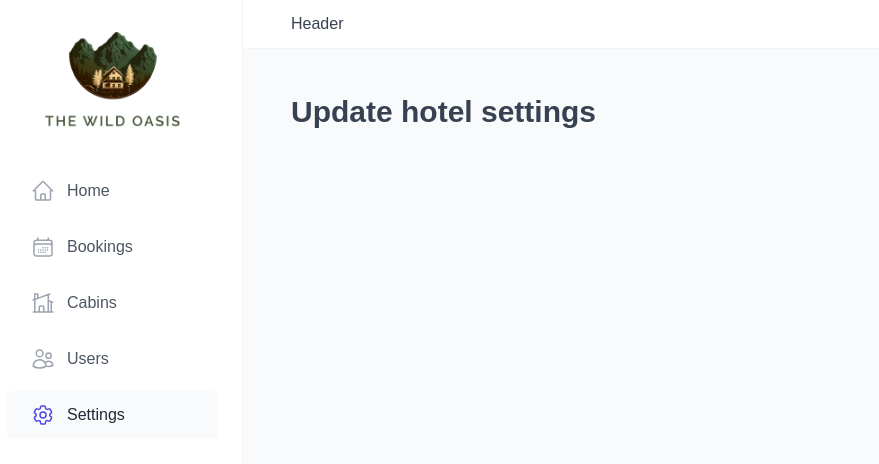
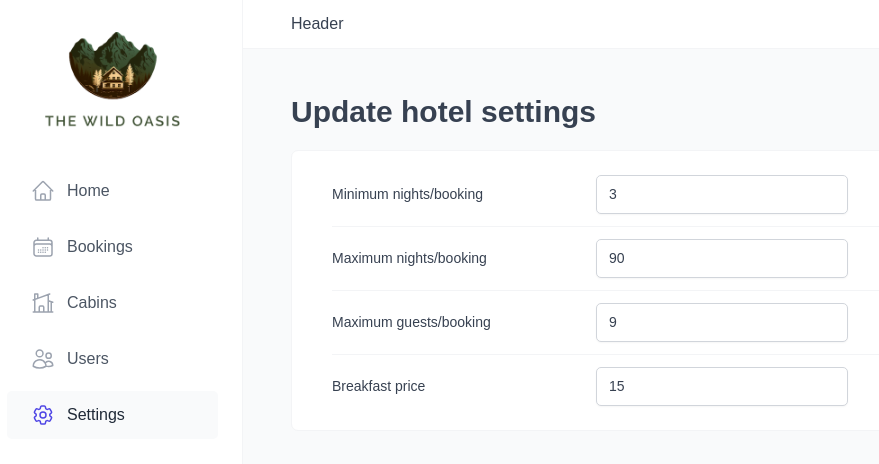
Before and after one commit to Soroush47/the-wild-oasis, a React (Vite) app: page /settings in a window 1280 px wide. Shown: the top 464 px of the page, without its empty margins (17-896 px from the left). Built offline with nearby package versions, Linux system fonts and the light colour scheme; data requests are answered from the project's data file.

Commit message:
Add settings to the project

```diff
--- a/db.json
+++ b/db.json
@@ -193,7 +193,7 @@
   "settings": {
     "minBookingLength": 3,
     "maxBookingLength": 90,
-    "maxGuestsPerBooking": 8,
+    "maxGuestsPerBooking": 9,
     "breakfastPrice": 15
   },
   "bookings": [
--- a/src/features/cabins/CreateCabinForm.tsx
+++ b/src/features/cabins/CreateCabinForm.tsx
@@ -10,7 +10,7 @@ import { zodResolver } from "@hookform/resolvers/zod";
 import FormRow from "../../ui/FormRow";
 import React from "react";
 import { useCreateCabin } from "./useCreateCabin";
-import { useEditCabin } from "./useEditCabin";
+import { useUpdateCabin } from "./useUpdateCabin";
 
 // interface Cabin {
 //     name: string;
@@ -94,11 +94,11 @@ function CreateCabinForm({ cabin, setShowForm }: CreateCabinFormProps) {
     });
 
     const { isCreating, createMutation } = useCreateCabin();
-    const { isEditing, editMutation } = useEditCabin();
+    const { isUpdating, updateMutation } = useUpdateCabin();
 
     const onSubmit = (data: FormData) => {
         cabin
-            ? editMutation(
+            ? updateMutation(
                   {
                       ...data,
                       id: cabin.id,
@@ -124,13 +124,13 @@ function CreateCabinForm({ cabin, setShowForm }: CreateCabinFormProps) {
                     type="text"
                     id="name"
                     {...register("name")}
-                    disabled={cabin ? isEditing : isCreating}
+                    disabled={cabin ? isUpdating : isCreating}
                 />
             </FormRow>
 
             <FormRow label="Max capacity" error={errors?.maxCapacity?.message}>
                 <Input
-                    disabled={cabin ? isEditing : isCreating}
+                    disabled={cabin ? isUpdating : isCreating}
                     type="number"
                     id="maxCapacity"
                     {...register("maxCapacity", { valueAsNumber: true })}
@@ -139,7 +139,7 @@ function CreateCabinForm({ cabin, setShowForm }: CreateCabinFormProps) {
 
             <FormRow label="Regular price" error={errors?.regularPrice?.message}>
                 <Input
-                    disabled={cabin ? isEditing : isCreating}
+                    disabled={cabin ? isUpdating : isCreating}
                     type="number"
                     id="regularPrice"
                     {...register("regularPrice", { valueAsNumber: true })}
@@ -148,7 +148,7 @@ function CreateCabinForm({ cabin, setShowForm }: CreateCabinFormProps) {
 
             <FormRow label="Discount" error={errors?.discount?.message}>
                 <Input
-                    disabled={cabin ? isEditing : isCreating}
+                    disabled={cabin ? isUpdating : isCreating}
                     type="number"
                     id="discount"
                     // defaultValue={0}
@@ -170,7 +170,7 @@ function CreateCabinForm({ cabin, setShowForm }: CreateCabinFormProps) {
 
             <FormRow label="Cabin photo" error={errors?.image?.message}>
                 <FileInput
-                    disabled={cabin ? isEditing : isCreating}
+                    disabled={cabin ? isUpdating : isCreating}
                     id="image"
                     accept="image/*"
                     {...register("image")}
@@ -184,11 +184,11 @@ function CreateCabinForm({ cabin, setShowForm }: CreateCabinFormProps) {
                     $variation="secondary"
                     onClick={() => reset()}
                     type="button"
-                    disabled={cabin ? isEditing : isCreating}
+                    disabled={cabin ? isUpdating : isCreating}
                 >
                     Cancel
                 </Button>
-                <Button disabled={cabin ? isEditing : isCreating}>
+                <Button disabled={cabin ? isUpdating : isCreating}>
                     {cabin ? "Edit" : "Create new"} cabin
                 </Button>
             </FormRow>
--- a/src/features/cabins/useEditCabin.ts
+++ b/src/features/cabins/useUpdateCabin.ts
@@ -1,11 +1,11 @@
 import { useMutation, useQueryClient } from "@tanstack/react-query";
-import { editCabin } from "../../services/apiCabins";
+import { updateCabin } from "../../services/apiCabins";
 import toast from "react-hot-toast";
 
-export function useEditCabin() {
+export function useUpdateCabin() {
     const queryClient = useQueryClient();
-    const { mutate: editMutation, isPending: isEditing } = useMutation({
-        mutationFn: editCabin,
+    const { mutate: updateMutation, isPending: isUpdating } = useMutation({
+        mutationFn: updateCabin,
         onSuccess: () => {
             toast.success("The cabin edited succesfully");
             queryClient.invalidateQueries({
@@ -15,5 +15,5 @@ export function useEditCabin() {
         onError: () => toast.error("The cabin could not be edited"),
     });
 
-    return { isEditing, editMutation };
+    return { isUpdating, updateMutation };
 }
--- a/src/features/settings/UpdateSettingsForm.tsx
+++ b/src/features/settings/UpdateSettingsForm.tsx
@@ -1,21 +1,65 @@
-import Form from '../../ui/Form';
-import FormRow from '../../ui/FormRow';
-import Input from '../../ui/Input';
+import { useSettings } from "./useSettings";
+import Form from "../../ui/Form";
+import FormRow from "../../ui/FormRow";
+import Input from "../../ui/Input";
+import Spinner from "../../ui/Spinner";
+import { useUpdateSetting } from "./useUpdateSetting";
 
 function UpdateSettingsForm() {
+    const { isLoading, settings } = useSettings();
+    const { isUpdating, updateMutation } = useUpdateSetting();
+    const { minBookingLength, maxBookingLength, maxGuestsPerBooking, breakfastPrice } =
+        settings ?? {};
+
+    const handleUpdate = (e: React.FocusEvent<HTMLInputElement>) => {
+        const { value, name } = e.target;
+        if (!value || +value === settings[name]) return;
+        updateMutation({ [name]: +value });
+    };
+
+    if (isLoading) return <Spinner />;
+
     return (
         <Form>
-      <FormRow label='Minimum nights/booking'>
-        <Input type='number' id='min-nights' />
+            <FormRow label="Minimum nights/booking">
+                <Input
+                    type="number"
+                    id="min-nights"
+                    name="minBookingLength"
+                    disabled={isUpdating}
+                    defaultValue={minBookingLength}
+                    onBlur={handleUpdate}
+                />
             </FormRow>
-      <FormRow label='Maximum nights/booking'>
-        <Input type='number' id='max-nights' />
+            <FormRow label="Maximum nights/booking">
+                <Input
+                    type="number"
+                    id="max-nights"
+                    name="maxBookingLength"
+                    disabled={isUpdating}
+                    defaultValue={maxBookingLength}
+                    onBlur={handleUpdate}
+                />
             </FormRow>
-      <FormRow label='Maximum guests/booking'>
-        <Input type='number' id='max-guests' />
+            <FormRow label="Maximum guests/booking">
+                <Input
+                    type="number"
+                    id="max-guests"
+                    name="maxGuestsPerBooking"
+                    disabled={isUpdating}
+                    defaultValue={maxGuestsPerBooking}
+                    onBlur={handleUpdate}
+                />
             </FormRow>
-      <FormRow label='Breakfast price'>
-        <Input type='number' id='breakfast-price' />
+            <FormRow label="Breakfast price">
+                <Input
+                    type="number"
+                    id="breakfast-price"
+                    name="breakfastPrice"
+                    disabled={isUpdating}
+                    defaultValue={breakfastPrice}
+                    onBlur={handleUpdate}
+                />
             </FormRow>
         </Form>
     );
--- /dev/null
+++ b/src/features/settings/useSettings.ts
@@ -0,0 +1,14 @@
+import { useQuery } from "@tanstack/react-query";
+import { getSettings } from "../../services/apiSettings";
+
+export function useSettings() {
+    const { isLoading, data } = useQuery({
+        queryKey: ["settings"],
+        queryFn: getSettings,
+    });
+    console.log({ isLoading });
+
+    const settings = data?.data;
+
+    return { isLoading, settings };
+}
--- /dev/null
+++ b/src/features/settings/useUpdateSetting.ts
@@ -0,0 +1,21 @@
+import { useMutation, useQueryClient } from "@tanstack/react-query";
+import { updateSetting } from "../../services/apiSettings";
+import toast from "react-hot-toast";
+
+export function useUpdateSetting() {
+    const queryClient = useQueryClient();
+    const { isPending: isUpdating, mutate: updateMutation } = useMutation({
+        mutationFn: updateSetting,
+        onSuccess: () => {
+            toast.success("Settings updated successfully");
+            queryClient.invalidateQueries({
+                queryKey: ["settings"],
+            });
+        },
+        onError: () => {
+            toast.error("Settings could not update");
+        },
+    });
+
+    return { isUpdating, updateMutation };
+}
--- a/src/pages/Settings.tsx
+++ b/src/pages/Settings.tsx
@@ -1,7 +1,14 @@
+import UpdateSettingsForm from "../features/settings/UpdateSettingsForm";
 import Heading from "../ui/Heading";
+import Row from "../ui/Row";
 
 function Settings() {
-  return <Heading as="h1">Update hotel settings</Heading>;
+    return (
+        <Row>
+            <Heading as="h1">Update hotel settings</Heading>
+            <UpdateSettingsForm />
+        </Row>
+    );
 }
 
 export default Settings;
--- a/src/services/apiCabins.ts
+++ b/src/services/apiCabins.ts
@@ -46,7 +46,7 @@ export async function createCabin(cabin: Cabin) {
     return api.post("/cabins", newCabin);
 }
 
-export async function editCabin(cabin: Cabin) {
+export async function updateCabin(cabin: Cabin) {
     // const editedCabin = {
     //     ...cabin,
     //     image: `/src/data/cabins/${
--- a/src/services/apiSettings.ts
+++ b/src/services/apiSettings.ts
@@ -1,27 +1,30 @@
-import supabase from "./supabase";
+import api from "../configs/api";
+// import supabase from "./supabase";
 
 export async function getSettings() {
-  const { data, error } = await supabase.from("settings").select("*").single();
+    // const { data, error } = await supabase.from("settings").select("*").single();
 
-  if (error) {
-    console.error(error);
-    throw new Error("Settings could not be loaded");
-  }
-  return data;
+    // if (error) {
+    //   console.error(error);
+    //   throw new Error("Settings could not be loaded");
+    // }
+    // return data;
+    return api.get("/settings");
 }
 
 // We expect a newSetting object that looks like {setting: newValue}
 export async function updateSetting(newSetting) {
-  const { data, error } = await supabase
-    .from("settings")
-    .update(newSetting)
-    // There is only ONE row of settings, and it has the ID=1, and so this is the updated one
-    .eq("id", 1)
-    .single();
+    // const { data, error } = await supabase
+    //     .from("settings")
+    //     .update(newSetting)
+    //     // There is only ONE row of settings, and it has the ID=1, and so this is the updated one
+    //     .eq("id", 1)
+    //     .single();
 
-  if (error) {
-    console.error(error);
-    throw new Error("Settings could not be updated");
-  }
-  return data;
+    // if (error) {
+    //     console.error(error);
+    //     throw new Error("Settings could not be updated");
+    // }
+    // return data;
+    return api.patch("/settings", newSetting);
 }
--- a/src/ui/Heading.tsx
+++ b/src/ui/Heading.tsx
@@ -2,7 +2,7 @@ import styled, { css } from "styled-components";
 
 const Heading = styled.h1`
     ${props =>
-        props.as === "h1" &&
+        (!props.as || props.as === "h1") &&
         css`
             font-size: 3rem;
             font-weight: 600;
@@ -21,8 +21,8 @@ const Heading = styled.h1`
         `}
 `;
 
-Heading.defaultProps = {
-    as: "h1",
-};
+// Heading.defaultProps = {
+//     as: "h1",
+// };
 
 export default Heading;
```
Lines whose indentation alone changed are shown as unchanged.
